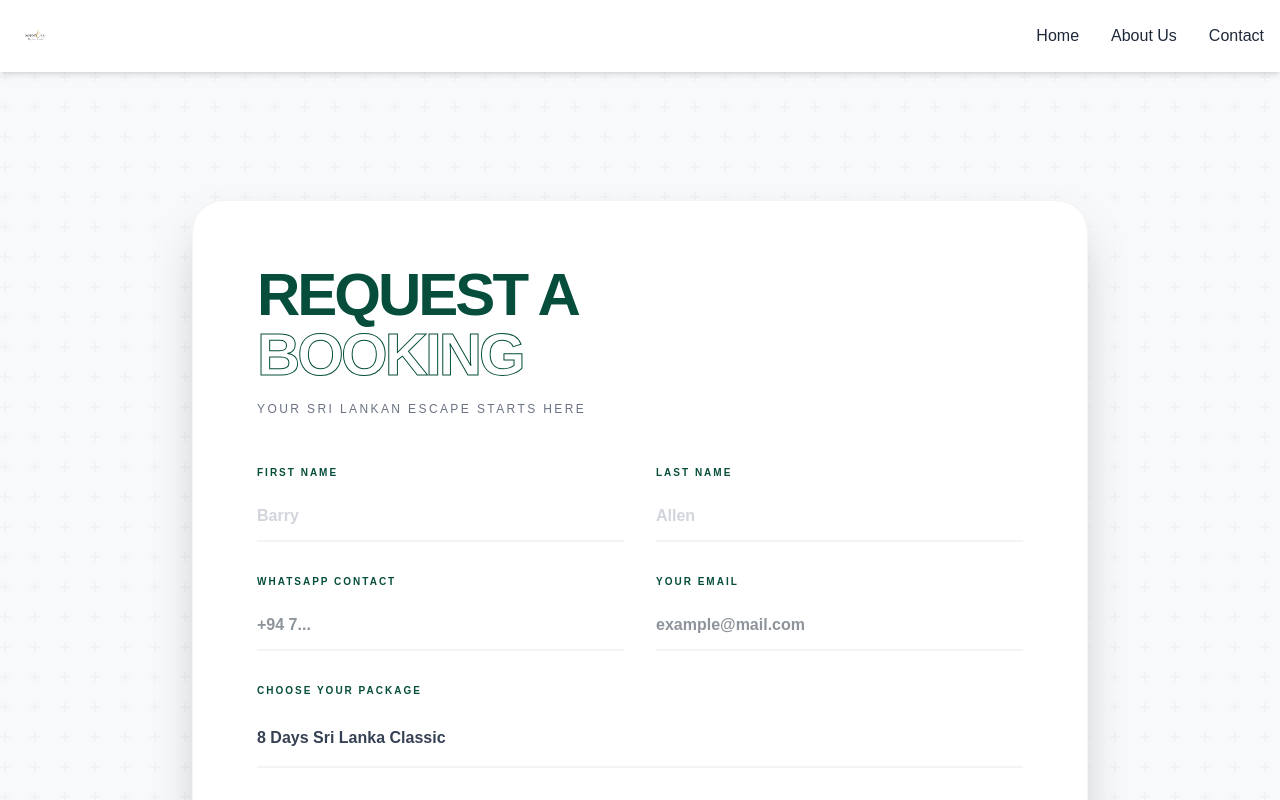
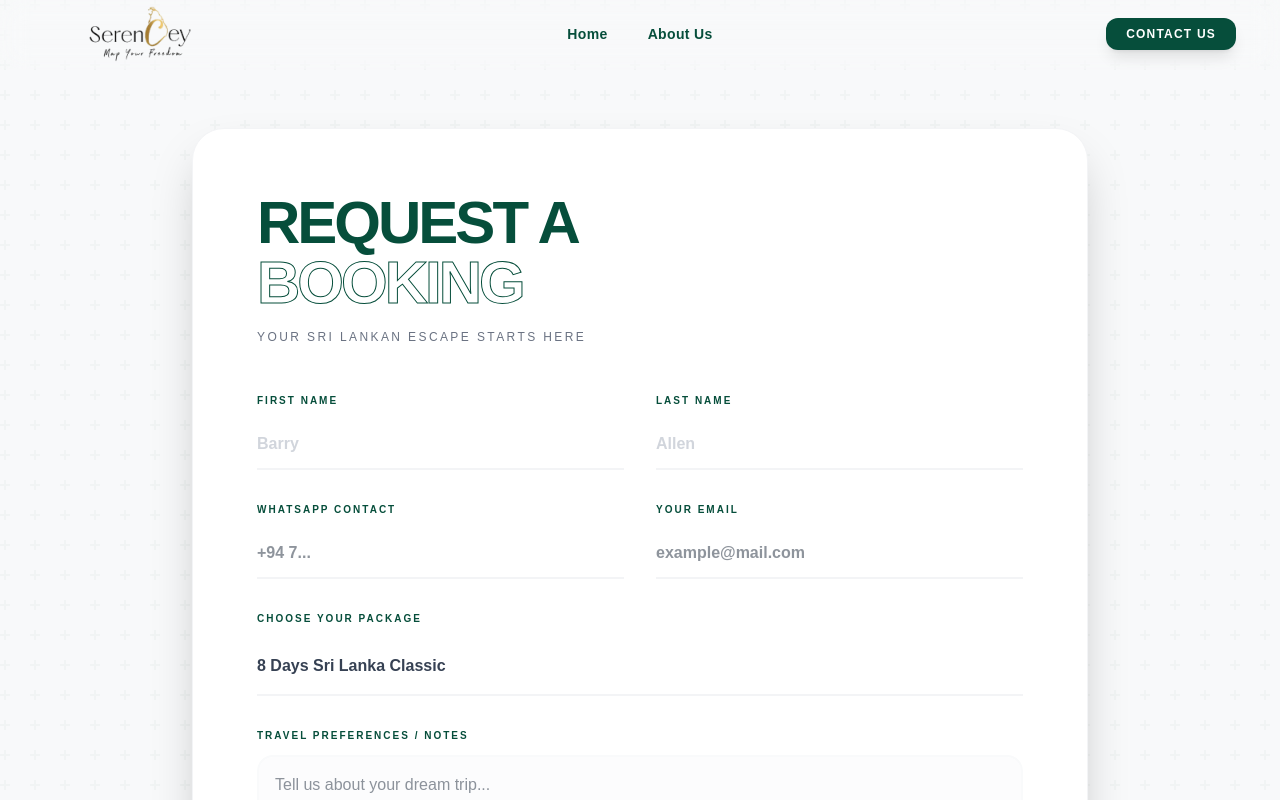
Before and after one commit to DLMJananjaya/SerenCey, a Next.js app: page /booking in a window 1280 px wide. Shown: the top 800 px of the page. Built offline with nearby package versions, Linux system fonts and the light colour scheme.

Commit message:
Refactor Navbar component for improved structure

```diff
--- a/app/components/Navbar2.tsx
+++ b/app/components/Navbar2.tsx
@@ -1,72 +1,147 @@
 "use client";
-
-import { useState } from 'react';
+import React, { useState } from 'react';
 import Link from 'next/link';
 import Image from 'next/image';
+import { Menu, X } from 'lucide-react';
 import { motion, AnimatePresence } from 'framer-motion';
 
-// 1. Importing your specific logo!
-// (Using ../../ to climb out of app/components to reach the public folder)
-import logoImg from '../../public/logoNav.png';
+const base = process.env.NODE_ENV === 'production' ? '/SerenCey' : '';
 
-export default function Navbar() {
+const Navbar = () => {
   const [isOpen, setIsOpen] = useState(false);
 
   return (
-    <nav className="flex items-center justify-between p-4 bg-white shadow-md relative z-50">
+    <nav className="fixed top-0 left-0 w-full z-50 bg-transparent backdrop-blur-md border-b border-white/5">
+      {/* FIXED: Changed h-17 to h-20 (mobile) and h-28 (desktop) to fit the logo */}
+      <div className="w-full px-4 md:px-11 h-20 md:h-17 flex items-center justify-between relative">
 
-      {/* 2. Your New Logo Section */}
-      <Link href="/">
+        {/* --- LOGO SECTION (LEFT) --- */}
+        <div className="flex-shrink-0">
+          <Link href="/" className="flex items-center">
             <Image
-          src={logoImg}
-          alt="SerenCey Travel Logo"
-          width={150}
-          height={50}
-          priority // Loads the logo instantly
-          className="h-10 w-auto" // Keeps the height consistent
+              src={`${base}/logoNav.png`}
+              alt="SerenCey Logo"
+              width={400}
+              height={400}
+              /* FIXED: Responsive heights h-14 (mobile), h-20 (tablet), h-40 (desktop) */
+              className="h-39 md:h-20 lg:h-50 w-auto object-contain translate-y-1"
+              priority
             />
           </Link>
-
-      {/* 3. Desktop Menu Links */}
-      <div className="hidden md:flex space-x-8">
-        <Link href="/" className="text-gray-800 hover:text-green-600 font-medium">Home</Link>
-        <Link href="/about" className="text-gray-800 hover:text-green-600 font-medium">About Us</Link>
-        <Link href="/contact" className="text-gray-800 hover:text-green-600 font-medium">Contact</Link>
         </div>
 
-      {/* 4. Mobile Hamburger Button */}
+        {/* --- CENTER LINKS (ABSOLUTE CENTERING) --- */}
+        <div className="hidden md:flex absolute left-1/2 transform -translate-x-1/2 items-center space-x-10 transition-all">
+          <Link href="/" className="group relative font-black text-sm tracking-wide">
+            <span
+              className="text-[#064E3B] transition-all duration-500 group-hover:text-[#065F46]"
+              style={{ filter: "drop-shadow(0 0 8px rgba(255, 255, 255, 0.6))" }}
+            >
+              Home
+            </span>
+          </Link>
+
+          <Link href="/about" className="group relative font-black text-sm tracking-wide">
+            <span
+              className="text-[#064E3B] transition-all duration-600 group-hover:text-[#065F46]"
+              style={{ filter: "drop-shadow(0 0 8px rgba(255, 255, 255, 0.6))" }}
+            >
+              About Us
+            </span>
+          </Link>
+        </div>
+
+        {/* --- CONTACT BUTTON (RIGHT) --- */}
+        <div className="hidden md:flex items-center">
+          <Link href="https://wa.me/qr/7QLTL3XRQMITA1" target="_blank" rel="noopener noreferrer">
+             <button className="bg-[#064E3B] hover:bg-[#065F46] text-white font-black px-5 py-2 rounded-xl transition-all shadow-lg text-xs uppercase tracking-widest">
+              Contact Us
+            </button>
+          </Link>
+        </div>
+
+        {/* --- MOBILE HAMBURGER ICON --- */}
+        <div className="md:hidden flex items-center">
+
           <button
-        className="md:hidden text-gray-800 p-2 focus:outline-none"
   onClick={() => setIsOpen(!isOpen)}
+  className="text-[#064E3B] p-2 focus:outline-none px-0 transition-all duration-300"
+  /* FIXED: Style is now a prop inside the opening tag */
+  style={{ filter: "drop-shadow(0 0 8px rgba(255, 255, 255, 0.6))" }}
 >
-        <svg className="w-6 h-6" fill="none" stroke="currentColor" viewBox="0 0 24 24">
   {isOpen ? (
-            <path strokeLinecap="round" strokeLinejoin="round" strokeWidth={2} d="M6 18L18 6M6 6l12 12" />
+    <X size={30} className="text-[#064E3B]" />
   ) : (
-            <path strokeLinecap="round" strokeLinejoin="round" strokeWidth={2} d="M4 6h16M4 12h16M4 18h16" />
+    <Menu size={30} />
   )}
-        </svg>
 </button>
+        </div>
+      </div>
 
-      {/* 5. Mobile Menu (Using the safe wrapper div we fixed earlier) */}
-      <div className="md:hidden absolute top-full left-0 w-full bg-white shadow-lg border-t border-gray-100">
+      {/* --- MOBILE MENU OVERLAY --- */}
+      <div className="md:hidden bg-white shadow-lg absolute top-16 w-full left-0 z-50"></div>
 <AnimatePresence>
   {isOpen && (
     <motion.div
-              initial={{ opacity: 0, height: 0 }}
-              animate={{ opacity: 1, height: 'auto' }}
-              exit={{ opacity: 0, height: 0 }}
-              style={{ overflow: 'hidden' }}
-              className="flex flex-col px-4 pt-2 pb-4 space-y-3"
+      initial={{ opacity: 0, y: -10 }}
+      animate={{ opacity: 1, y: 0 }}
+      exit={{ opacity: 0, y: -10 }}
+      transition={{ duration: 0.3 }}
+      /* 1. bg-white/5 + backdrop-blur: This IS the glass.
+         2. pointer-events-auto: This ensures you can actually click/hover the links.
+         3. z-index: Higher than images, lower than Navbar logo.
+      */
+
+      style={{ WebkitBackdropFilter: 'blur(20px)' }}
     >
-              <Link href="/" onClick={() => setIsOpen(false)} className="text-gray-800 hover:text-green-600">Home</Link>
-              <Link href="/about" onClick={() => setIsOpen(false)} className="text-gray-800 hover:text-green-600">About Us</Link>
-              <Link href="/contact" onClick={() => setIsOpen(false)} className="text-gray-800 hover:text-green-600">Contact Us</Link>
+      <div className="flex flex-col items-center p-12 space-y-10 relative z-50">
+
+        {/* HOME LINK WITH HOVER */}
+        <Link
+          href="/"
+          onClick={() => setIsOpen(false)}
+          className="group relative transition-all duration-300"
+        >
+          <span className="text-[#064E3B] font-black text-xs tracking-[0.5em] uppercase group-hover:text-[#064E3B] transition-colors duration-300"
+          style={{ filter: "drop-shadow(0 0 8px rgba(255, 255, 255, 0.6))" }}
+          >
+            Home
+          </span>
+          {/* Subtle underline hover effect */}
+          <span className="absolute -bottom-2 left-0 w-0 h-0.5 bg-[#064E3B] transition-all duration-300 group-hover:w-full"></span>
+        </Link>
+
+        {/* ABOUT LINK WITH HOVER */}
+        <Link
+          href="/about"
+          onClick={() => setIsOpen(false)}
+          className="group relative transition-all duration-300"
+        >
+          <span className="text-[#064E3B] font-black text-xs tracking-[0.5em] uppercase group-hover:text-[#064E3B] transition-colors duration-300"
+          style={{ filter: "drop-shadow(0 0 8px rgba(255, 255, 255, 0.6))" }}
+          >
+            About Us
+          </span>
+          <span className="absolute -bottom-2 left-0 w-0 h-0.5 bg-[#064E3B] transition-all duration-300 group-hover:w-full"></span>
+        </Link>
+
+        {/* BUTTON WITH HOVER SCALE */}
+        <Link href="https://wa.me/qr/7QLTL3XRQMITA1" target="_blank" className="w-full max-w-[200px]">
+          <motion.button
+            whileHover={{ scale: 1.05, backgroundColor: "#ffffff", color: "#064E3B" }}
+            whileTap={{ scale: 0.95 }}
+            className="w-full bg-[#064E3B] text-white py-4 rounded-xl font-black uppercase tracking-widest text-[10px] shadow-lg transition-all border border-transparent hover:border-[#064E3B]"
+          >
+            Contact Us
+          </motion.button>
+        </Link>
+      </div>
     </motion.div>
   )}
 </AnimatePresence>
-      </div>
 
     </nav>
   );
-}
+};
+
+export default Navbar;
```
Lines whose indentation alone changed are shown as unchanged.
